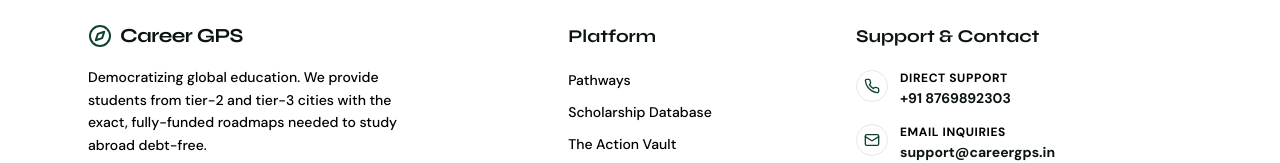
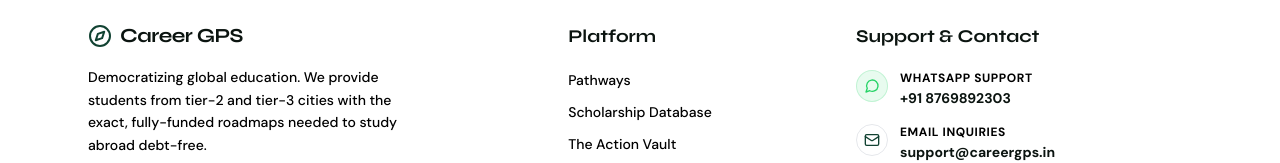
Before and after one commit to SahilDhinwa/Career-gps2.0, a Next.js app: page / in a window 1280 px wide. Shown: the part 2752-2915 px from the top of the page. Built offline with nearby package versions, Linux system fonts and the light colour scheme; no server answers.

Commit message:
Implement WhatsApp support in Footer component
Added WhatsApp integration for direct support contact.

```diff
--- a/components/Footer.tsx
+++ b/components/Footer.tsx
@@ -1,10 +1,15 @@
 "use client";
 
 import Link from "next/link";
-import { Compass, Phone, Mail, MapPin, Heart, ArrowRight } from "lucide-react";
+import { Compass, Mail, MapPin, Heart, ArrowRight, MessageCircle } from "lucide-react";
 
 export default function Footer() {
   const currentYear = new Date().getFullYear();
+
+  // WhatsApp Configuration
+  const phoneNumber = "918769892303";
+  const defaultMessage = encodeURIComponent("Hi Sahil, I have a question about Career GPS!");
+  const whatsappUrl = `https://wa.me/${phoneNumber}?text=${defaultMessage}`;
 
   return (
     <footer className="bg-surface/80 backdrop-blur-md border-t border-surfaceBorder transition-colors duration-300 relative z-20">
@@ -63,13 +68,22 @@ export default function Footer() {
           <div className="md:col-span-4 lg:col-span-4">
             <h3 className="font-heading font-bold text-foreground mb-5 text-lg">Support & Contact</h3>
             <ul className="space-y-4 text-sm font-medium">
+
+              {/* UPDATED: Clickable WhatsApp Integration */}
               <li className="flex items-start gap-3">
-                <div className="w-8 h-8 rounded-full bg-primary/10 flex items-center justify-center shrink-0 border border-primary/20">
-                  <Phone className="w-4 h-4 text-primary" />
+                <div className="w-8 h-8 rounded-full bg-[#25D366]/10 flex items-center justify-center shrink-0 border border-[#25D366]/20">
+                  <MessageCircle className="w-4 h-4 text-[#25D366]" />
                 </div>
                 <div>
-                  <p className="text-foreground/50 text-xs font-bold uppercase tracking-wider mb-0.5">Direct Support</p>
-                  <p className="text-foreground font-bold">+91 8769892303</p>
+                  <p className="text-foreground/50 text-xs font-bold uppercase tracking-wider mb-0.5">WhatsApp Support</p>
+                  <a
+                    href={whatsappUrl}
+                    target="_blank"
+                    rel="noopener noreferrer"
+                    className="text-foreground font-bold hover:text-[#25D366] transition-colors flex items-center gap-1 group"
+                  >
+                    +91 8769892303 <ArrowRight className="w-3 h-3 opacity-0 group-hover:opacity-100 transition-opacity" />
+                  </a>
                 </div>
               </li>
 
```
